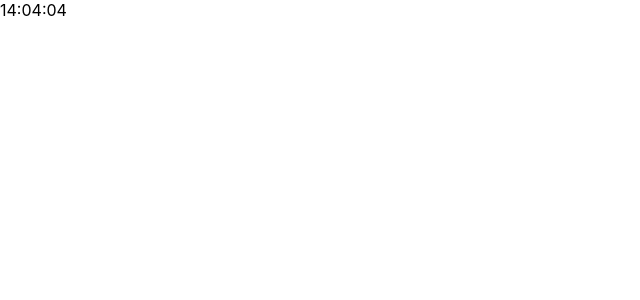
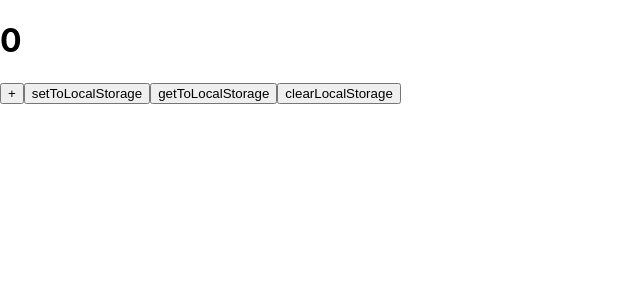
Before and after one commit to Aloxan12/ReactAndJsInstruments, a React (Create React App) app: page / in a window 1280 px wide. Shown: the top 300 px of the page, without its empty margins (0-640 px from the left). Built offline with nearby package versions, Linux system fonts and the light colour scheme.

Commit message:
local storage

```diff
--- a/src/App.tsx
+++ b/src/App.tsx
@@ -1,6 +1,7 @@
 import React from 'react';
 import './App.css';
 import {Clock} from "./components/Clock/Clock";
+import {Counter} from "./components/Localstorage/counter";
 
 
 
@@ -8,7 +9,7 @@ function App() {
 
     return (
         <div className="App">
-            <Clock mode={"digital"} />
+            <Counter />
         </div>
     );
 }
--- /dev/null
+++ b/src/components/Localstorage/counter.tsx
@@ -0,0 +1,33 @@
+import React, {useState} from "react";
+
+
+export const Counter=()=>{
+    const [value, setValue]=useState(0)
+
+    const incHandler=()=>{
+        setValue(value + 1)
+    }
+    const setToLocalStorage=()=>{
+        localStorage.setItem('counterValue', JSON.stringify(value))
+    }
+    const getFromLocalStorage=()=>{
+        let valueAsString = localStorage.getItem('counterValue')
+        if(valueAsString){
+            const newValue = JSON.parse(valueAsString)
+            setValue(newValue)
+        }
+    }
+    const clearLocalStorage=()=>{
+        localStorage.clear()
+        setValue(0)
+    }
+    return(
+        <div>
+            <h1>{value}</h1>
+            <button onClick={incHandler}>+</button>
+            <button onClick={setToLocalStorage}>setToLocalStorage</button>
+            <button onClick={getFromLocalStorage}>getToLocalStorage</button>
+            <button onClick={clearLocalStorage}>clearLocalStorage</button>
+        </div>
+    )
+}
```
